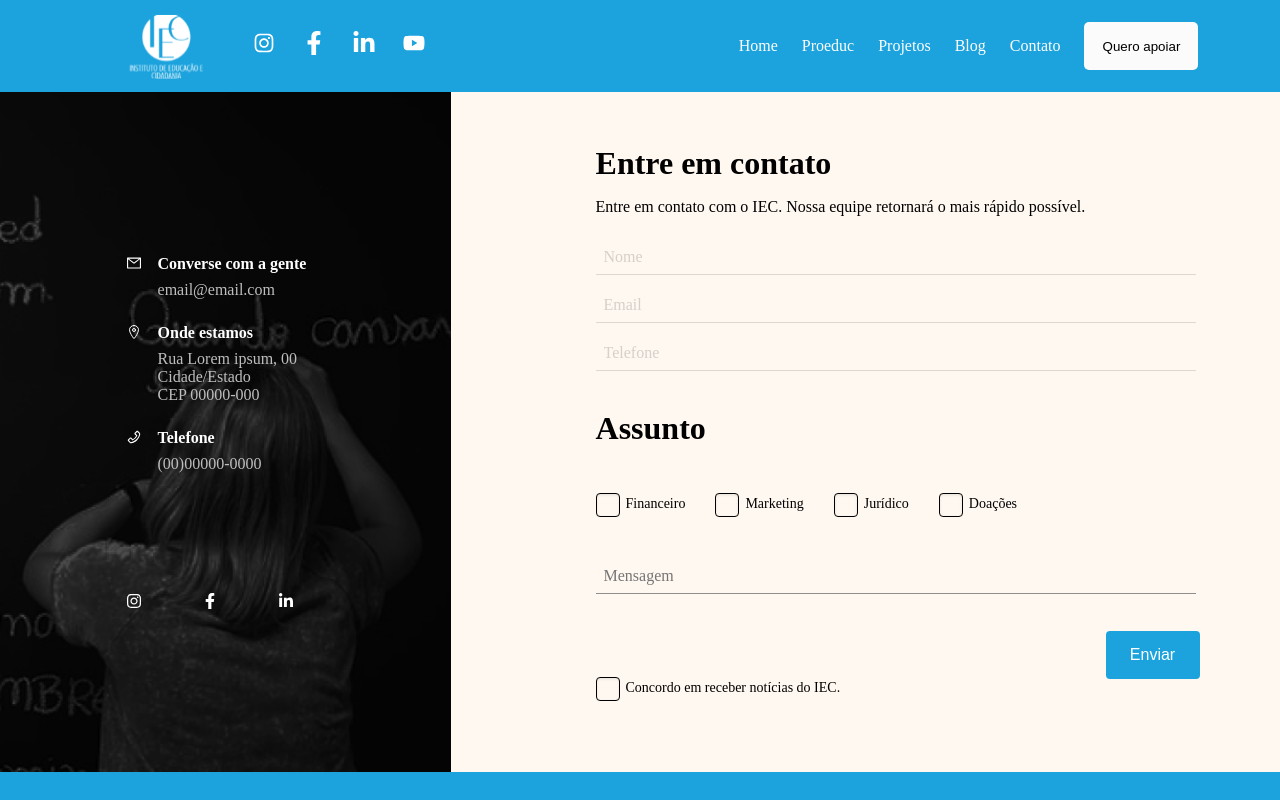
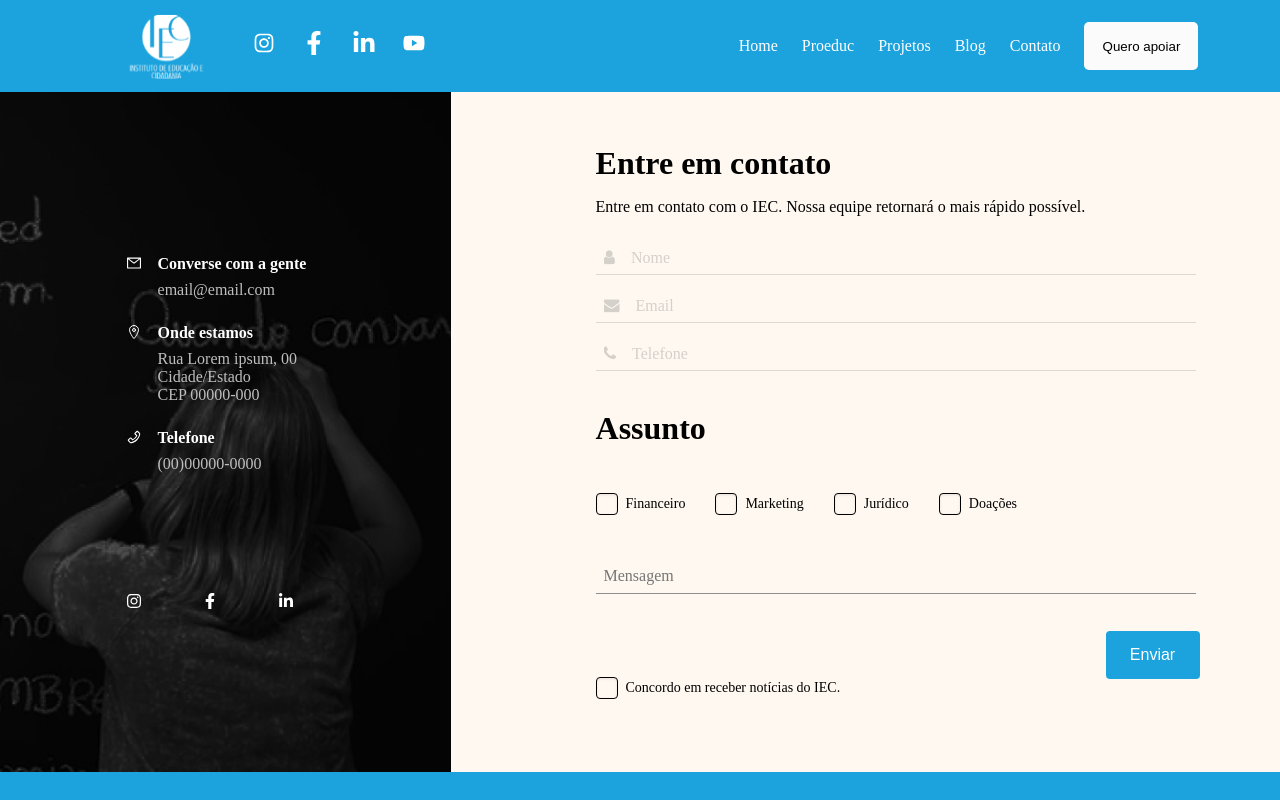
Before and after one commit to marcos-px/iec-brasil, a React (Vite) app: page /contact in a window 1280 px wide. Shown: the top 800 px of the page. Built offline with nearby package versions, Linux system fonts and the light colour scheme.

Commit message:
editing-contact-page
Atualizando ícones do placeholder e tamanho da checkbox.

```diff
--- a/index.html
+++ b/index.html
@@ -3,6 +3,7 @@
   <head>
     <meta charset="UTF-8" />
     <link rel="icon" type="image/svg+xml" href="/vite.svg" />
+    <link rel='stylesheet' href='//cdnjs.cloudflare.com/ajax/libs/font-awesome/4.2.0/css/font-awesome.min.css' type='text/css'>
     <meta name="viewport" content="width=device-width, initial-scale=1.0" />
     <title>IEC Brasil</title>
   </head>
--- a/src/components/Contact/Contact.ts
+++ b/src/components/Contact/Contact.ts
@@ -13,22 +13,21 @@ export const ContactForm = styled.form`
   color: #000;
 
   .contact-title {
-
     width: 600px;
-    h1{
+    h1 {
       margin-bottom: 16px;
     }
-    p{
+    p {
       margin-bottom: 25px;
     }
   }
-   .form {
+  .form {
     max-width: 600px;
     width: 100%;
     display: flex;
     flex-direction: column;
   }
-  .subject{
+  .subject {
     margin: 25px 0px;
   }
   .input {
@@ -39,7 +38,7 @@ export const ContactForm = styled.form`
     padding: 0 8px;
     border-bottom: 1px inset #8f8f8f;
     opacity: 30%;
-    font-family: Archivo;
+    font-family: FontAwesome;
     font-size: 16px;
   }
 
@@ -116,8 +115,8 @@ export const ContactForm = styled.form`
     position: absolute;
     left: 0px;
     top: -3px;
-    width: 22px;
-    height: 22px;
+    width: 20px;
+    height: 20px;
     border: 1px solid #000000;
     background: #fff8f0;
     border-radius: 4px;
@@ -131,7 +130,7 @@ export const ContactForm = styled.form`
     left: 5px;
     font-size: 20px;
     line-height: 1.2;
-    color: #1CA3DD;
+    color: #1ca3dd;
     transition: all 0.2s;
   }
   /* checked mark aspect changes */
@@ -159,12 +158,22 @@ export const ContactForm = styled.form`
   /* accessibility */
   [type="checkbox"]:checked:focus + label:before,
   [type="checkbox"]:not(:checked):focus + label:before {
-    border: 2px solid #1CA3DD;
+    border: 2px solid #1ca3dd;
   }
   /* hover style just for information */
   label:hover:before {
-    border: 2px solid #1CA3DD !important;
+    border: 2px solid #1ca3dd !important;
     background: #fff8f0;
+  }
+  /* webkit solution */
+  ::-webkit-input-placeholder {
+    font-family: FontAwesome;
+    text-align: right;
+  }
+  /* mozilla solution */
+  input:-moz-placeholder {
+    font-family: FontAwesome;
+    text-align: right;
   }
   @media screen and (max-width: 940px) {
     .button {
--- a/src/pages/contact.tsx
+++ b/src/pages/contact.tsx
@@ -60,7 +60,7 @@ function Contact() {
         </ContactInfo>
         <ContactForm>
           <div className="contact-title">
-            <h1 >Entre em contato</h1>
+            <h1>Entre em contato</h1>
             <p>
               Entre em contato com o IEC. Nossa equipe retornará o mais rápido
               possível.
@@ -69,10 +69,9 @@ function Contact() {
 
           <form onSubmit={() => {}} className="form">
             <input
-              style={{ fontFamily: "FontAwesome" }}
               type="text"
               className="input"
-              placeholder="Nome"
+              placeholder="&#xf007;    Nome"
               onChange={(e) => setName(e.target.value)}
               value={name}
             />
@@ -80,14 +79,14 @@ function Contact() {
             <input
               type="text"
               className="input"
-              placeholder="Email"
+              placeholder="&#xf0e0;    Email"
               onChange={(e) => setEmail(e.target.value)}
               value={email}
             />
             <input
               type="text"
               className="input"
-              placeholder="Telefone"
+              placeholder="&#xf095;    Telefone"
               onChange={(e) => setPhoneNumber(e.target.value)}
               value={phoneNumber}
             />
@@ -149,7 +148,9 @@ function Contact() {
                 id="doacoes"
                 name="doacoes"
               />
-              <label htmlFor="doacoes">Concordo em receber notícias do IEC.</label>
+              <label htmlFor="doacoes">
+                Concordo em receber notícias do IEC.
+              </label>
             </div>
           </form>
         </ContactForm>
```
